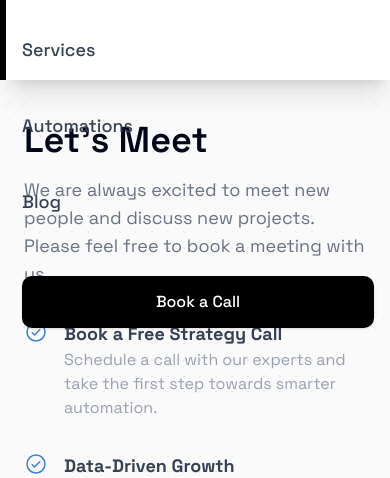
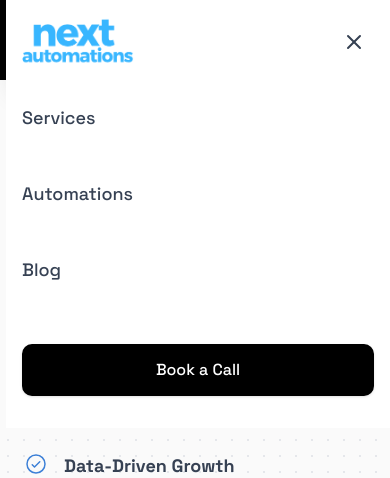
Before and after one commit to vicKituku/flux, a Next.js app: page /meeting in a window 390 px wide. Both pictures are taken after a click on the button "Open main menu". Shown: the top 478 px of the page. Built offline with nearby package versions, Linux system fonts and the light colour scheme.

Commit message:
showcase navbar edited to reflect homepage navbar

```diff
--- a/app/automations/automation-grid.tsx
+++ b/app/automations/automation-grid.tsx
@@ -85,7 +85,7 @@ export default function AutomationGrid({
             <div key={automation._id || index} className="group w-full">
               <BlurFade
                 key={title}
-                delay={0.25 + index * 0.2}
+                delay={0.1 + index * 0.05}
                 inView
                 className="rounded-lg p-4 border border-gray-200 transition-all duration-200 bg-white hover:shadow-[2px_2px_rgba(0,0,0),4px_4px_rgba(0,0,0),6px_6px_rgba(0,0,0),8px_8px_rgba(0,0,0),10px_10px_0px_0px_rgba(0,0,0)] h-full flex flex-col"
               >
--- a/components/blog-section.tsx
+++ b/components/blog-section.tsx
@@ -124,7 +124,7 @@ export default function BlogSection() {
             <div key={key} className="group w-full">
               <BlurFade
                 key={title}
-                delay={0.25 + key * 0.2}
+                delay={0.1 + key * 0.05}
                 inView
                 className="rounded-lg p-4 border border-gray-200 transition-all duration-200 bg-white hover:shadow-[2px_2px_rgba(0,0,0),4px_4px_rgba(0,0,0),6px_6px_rgba(0,0,0),8px_8px_rgba(0,0,0),10px_10px_0px_0px_rgba(0,0,0)] h-full flex flex-col"
               >
--- a/components/showcase-navbar.tsx
+++ b/components/showcase-navbar.tsx
@@ -99,7 +99,7 @@ const ShowcaseNavbar = () => {
         </div>
       </div>
 
-      {/* Mobile menu */}
+      {/* Mobile Menu */}
       <div
         className={`md:hidden fixed inset-0 bg-black bg-opacity-50 transition-opacity duration-300 ${
           isOpen ? "opacity-100 pointer-events-auto" : "opacity-0 pointer-events-none"
@@ -107,13 +107,31 @@ const ShowcaseNavbar = () => {
         onClick={() => setIsOpen(false)}
       >
         <div
-          className={`fixed inset-y-0 right-0 w-full max-w-sm bg-white shadow-xl transform transition-transform duration-300 ease-in-out ${
+          className={`fixed inset-y-0 right-0 w-full max-w-sm bg-white/100 shadow-xl transform transition-transform duration-300 ease-in-out ${
             isOpen ? "translate-x-0" : "translate-x-full"
           }`}
           onClick={e => e.stopPropagation()}
         >
           <div className="h-full flex flex-col">
-            <div className="px-4 pt-6 pb-8 space-y-6">
+            <div className="flex items-center justify-between px-4 pt-4">
+              <div className="flex items-center">
+                <Image
+                  src="/logo/fluxauto.png"
+                  alt="FluxAuto Logo"
+                  width={120}
+                  height={35}
+                  className="w-28 h-auto"
+                />
+              </div>
+              <button
+                className="p-2 rounded-lg text-gray-700 hover:text-blue-600 hover:bg-blue-50 focus:outline-none focus:ring-2 focus:ring-blue-500 focus:ring-offset-2 transition-all duration-200"
+                onClick={() => setIsOpen(false)}
+              >
+                <span className="sr-only">Close menu</span>
+                <X className="h-6 w-6" />
+              </button>
+            </div>
+            <div className="px-4 pt-6 pb-8 space-y-6 bg-white">
               <ScrollLink
                 to="services"
                 spy={true}
```
